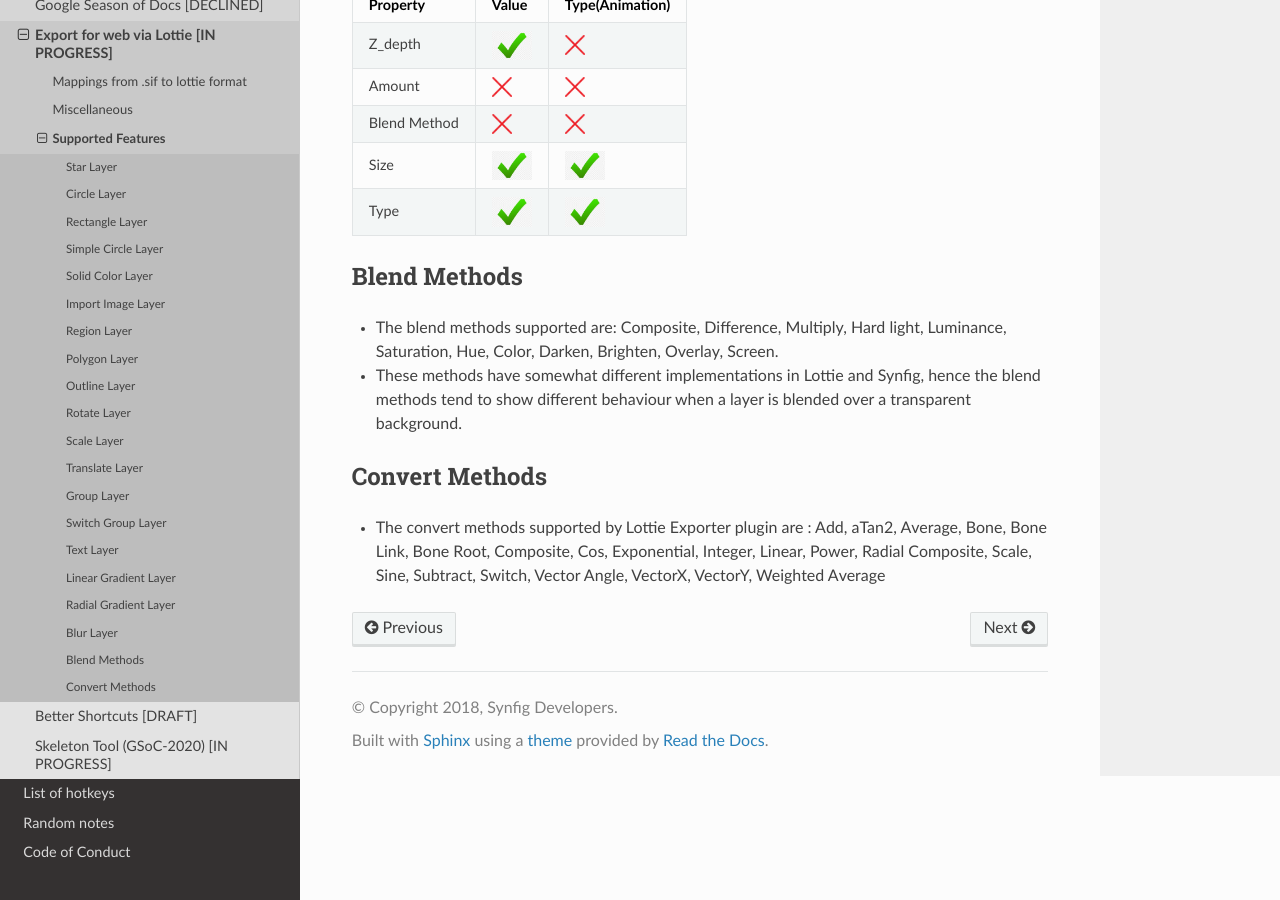
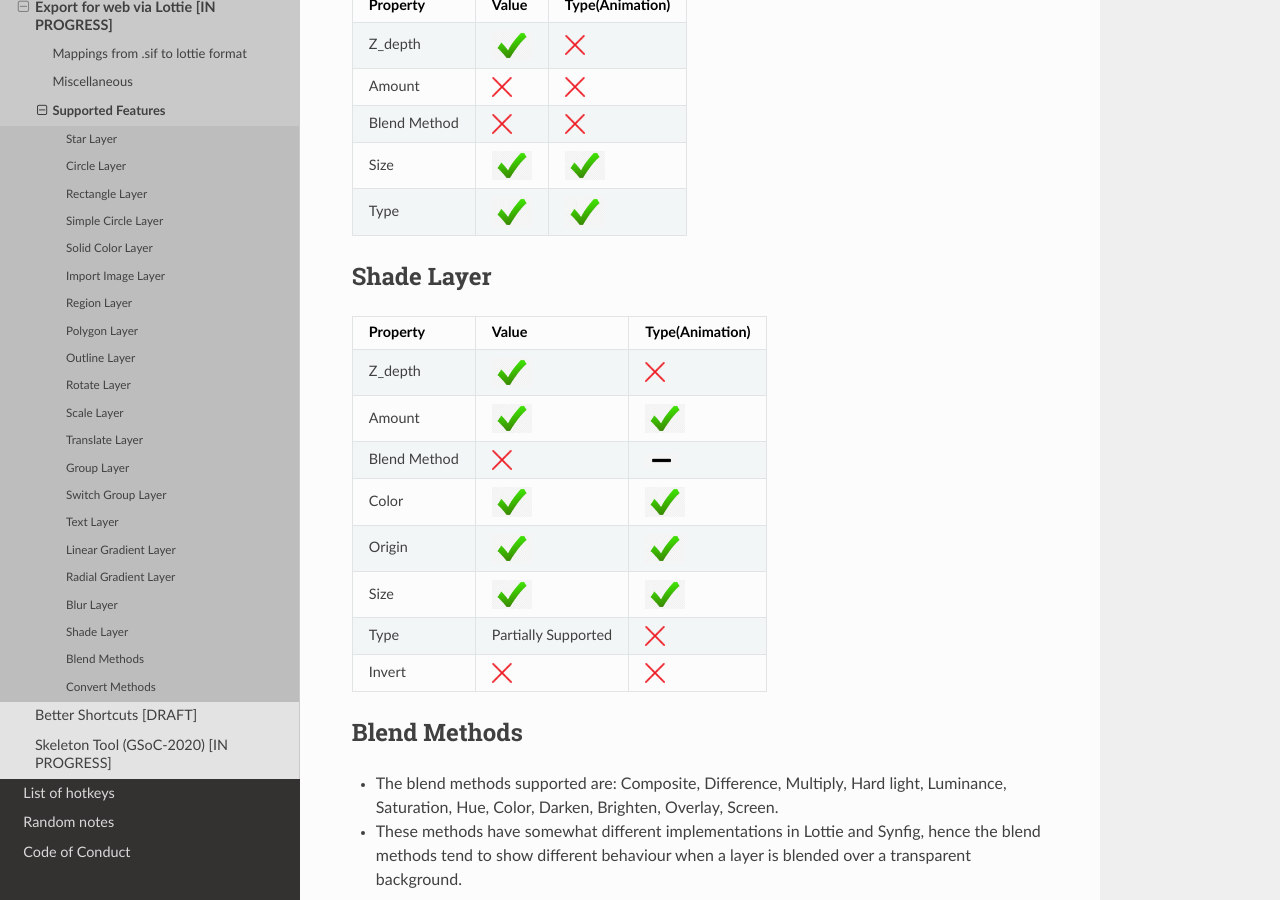
Before and after one commit to synfig/synfig-docs-dev, a Sphinx documentation site: the page built from docs/projects/lottie/supported.rst, in a window 1280 px wide and 900 px high, scrolled down 9054 px. Built offline with Sphinx 7.4.7 and the Read the Docs theme 2.0.0, drawn with Linux system fonts in a browser that asks for light colours.

Commit message:
Add documentation for shade layer

```diff
--- a/docs/projects/lottie/supported.rst
+++ b/docs/projects/lottie/supported.rst
@@ -462,6 +462,30 @@ Blur Layer
 |     Type     |  |tick| |      |tick|     |
 +--------------+---------+-----------------+
 
+Shade Layer
+-----------
+
++--------------+---------------------+-----------------+
+|   Property   |        Value        | Type(Animation) |
++==============+=====================+=================+
+|    Z_depth   |        |tick|       |     |cross|     |
++--------------+---------------------+-----------------+
+|    Amount    |        |tick|       |      |tick|     |
++--------------+---------------------+-----------------+
+| Blend Method |       |cross|       |     |minus|     |
++--------------+---------------------+-----------------+
+|     Color    |        |tick|       |      |tick|     |
++--------------+---------------------+-----------------+
+|    Origin    |        |tick|       |      |tick|     |
++--------------+---------------------+-----------------+
+|     Size     |        |tick|       |      |tick|     |
++--------------+---------------------+-----------------+
+|     Type     | Partially Supported |     |cross|     |
++--------------+---------------------+-----------------+
+|    Invert    |       |cross|       |     |cross|     |
++--------------+---------------------+-----------------+
+
+
 Blend Methods
 -------------
 - The blend methods supported are: Composite, Difference, Multiply, Hard light, Luminance, Saturation, Hue, Color, Darken, Brighten, Overlay, Screen.
```
Also changed, not shown: docs/projects/lottie/layers/shade_layer.rst (added, +28 -0 lines).
